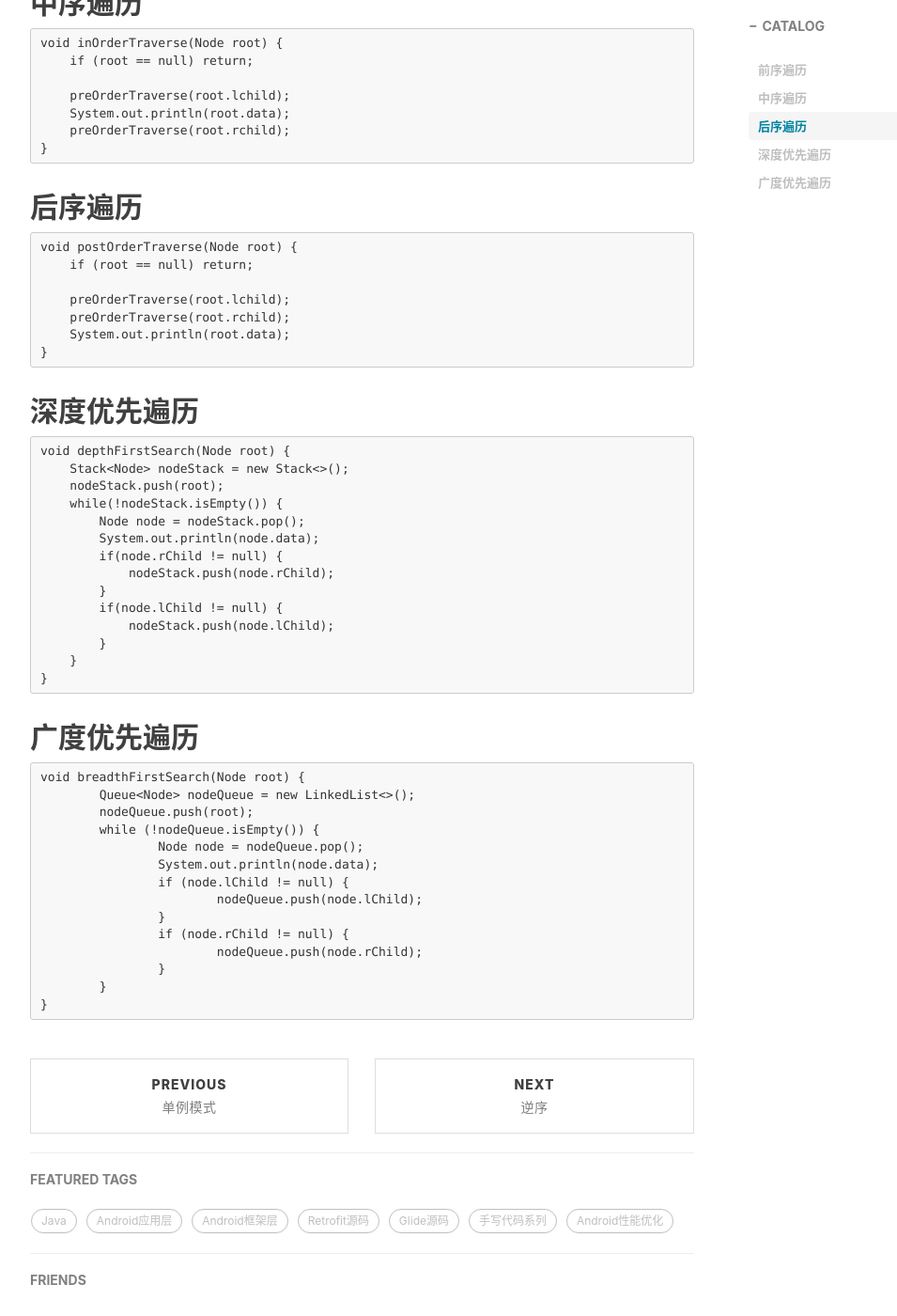
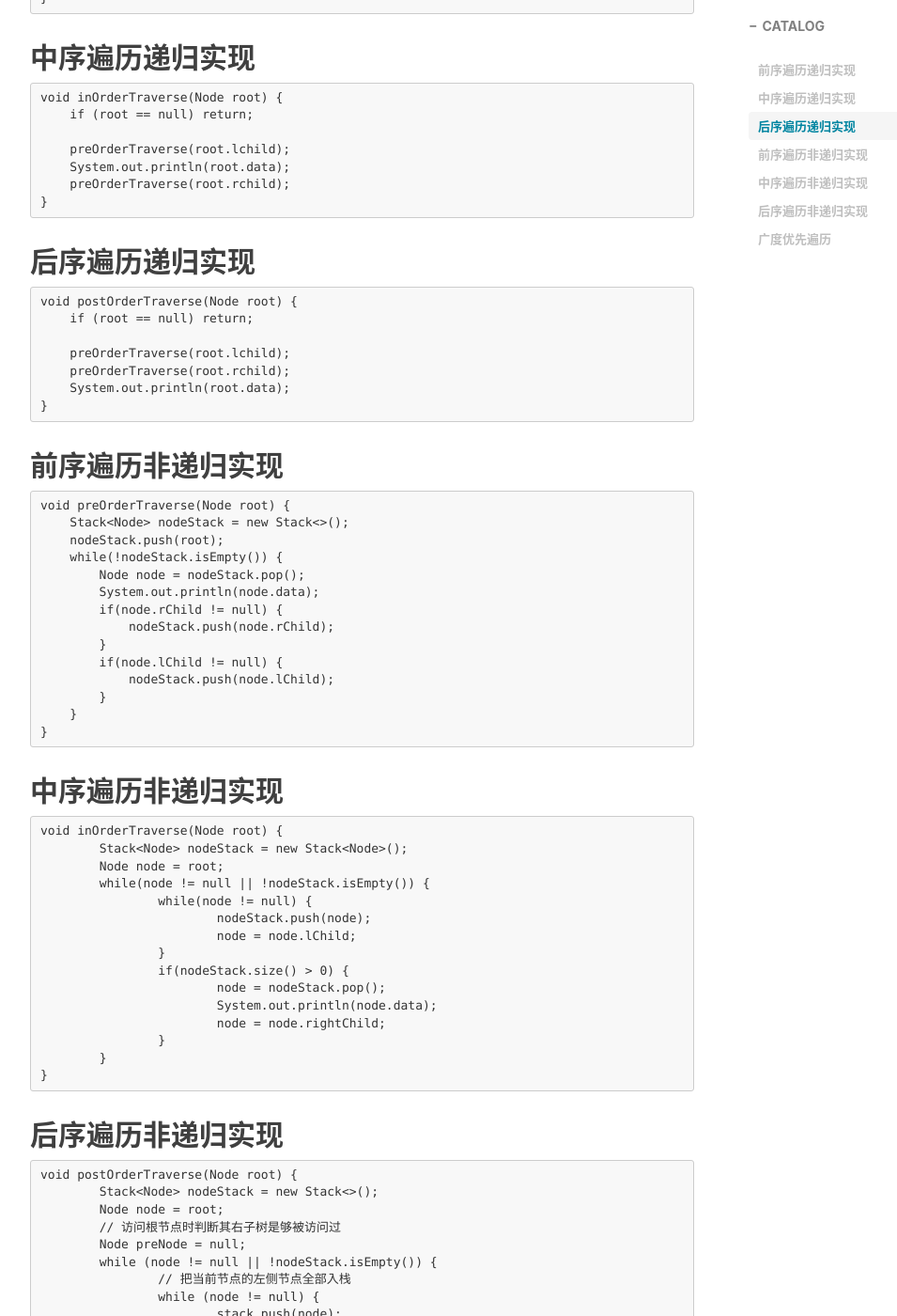
Before and after one commit to candy1126xx/MyBlogggg, a Jekyll site: the page built from _posts/2017-06-11-遍历二叉树.md, in a window 1280 px wide and 1400 px high, scrolled down 802 px. Shown: the whole window at 94% size, without its empty margins (233-1188 px from the left). Built offline with Jekyll 4.4.1, drawn with Linux system fonts in a browser that asks for light colours; nearby versions of some CDN libraries; comment, search, counter and statistics services are not loaded; some of the changed text lies outside the part shown.

Commit message:
add post

````diff
--- a/_posts/2017-06-11-遍历二叉树.md
+++ b/_posts/2017-06-11-遍历二叉树.md
@@ -10,7 +10,9 @@ tags:                               #标签
     - 手写代码系列
 ---
 
-## 前序遍历
+**前序、中序、后序是深度优先遍历的特例**
+
+## 前序遍历递归实现
 ```
 void preOrderTraverse(Node root) {
     if (root == null) return;
@@ -21,7 +23,7 @@ void preOrderTraverse(Node root) {
 }
 ```
 
-## 中序遍历
+## 中序遍历递归实现
 ```
 void inOrderTraverse(Node root) {
     if (root == null) return;
@@ -32,7 +34,7 @@ void inOrderTraverse(Node root) {
 }
 ```
 
-## 后序遍历
+## 后序遍历递归实现
 ```
 void postOrderTraverse(Node root) {
     if (root == null) return;
@@ -43,9 +45,9 @@ void postOrderTraverse(Node root) {
 }
 ```
 
-## 深度优先遍历
+## 前序遍历非递归实现
 ```
-void depthFirstSearch(Node root) {
+void preOrderTraverse(Node root) {
     Stack<Node> nodeStack = new Stack<>();
     nodeStack.push(root);
     while(!nodeStack.isEmpty()) {
@@ -58,6 +60,56 @@ void depthFirstSearch(Node root) {
             nodeStack.push(node.lChild);
         }
     }
+}
+```
+
+## 中序遍历非递归实现
+```
+void inOrderTraverse(Node root) {
+	Stack<Node> nodeStack = new Stack<Node>();
+	Node node = root;
+	while(node != null || !nodeStack.isEmpty()) {
+		while(node != null) {
+			nodeStack.push(node);
+			node = node.lChild;
+		}
+		if(nodeStack.size() > 0) {
+			node = nodeStack.pop();
+			System.out.println(node.data);
+			node = node.rightChild;
+		}
+	}
+}
+```
+
+## 后序遍历非递归实现
+```
+void postOrderTraverse(Node root) {
+	Stack<Node> nodeStack = new Stack<>();
+	Node node = root;
+	// 访问根节点时判断其右子树是够被访问过
+	Node preNode = null;
+	while (node != null || !nodeStack.isEmpty()) {
+		// 把当前节点的左侧节点全部入栈
+		while (node != null) {
+			stack.push(node);
+			node = node.lChild;
+		}
+		if (nodeStack.size() > 0) {
+			Node temp = stack.peek().rChile;
+			// 一个根节点被访问的前提是：无右子树或右子树已被访问过
+			if (temp == null || temp == preNode) {
+				node = stack.pop();
+				System.out.println(node.data);
+				// 记录刚被访问过的节点
+				preNode = node;
+				node = null;
+			} else {
+				// 处理右子树
+				node = temp;
+			}
+		}
+	}
 }
 ```
 
````
Also changed, not shown: _posts/2017-06-10-单例模式.md (+57 -5 lines).
